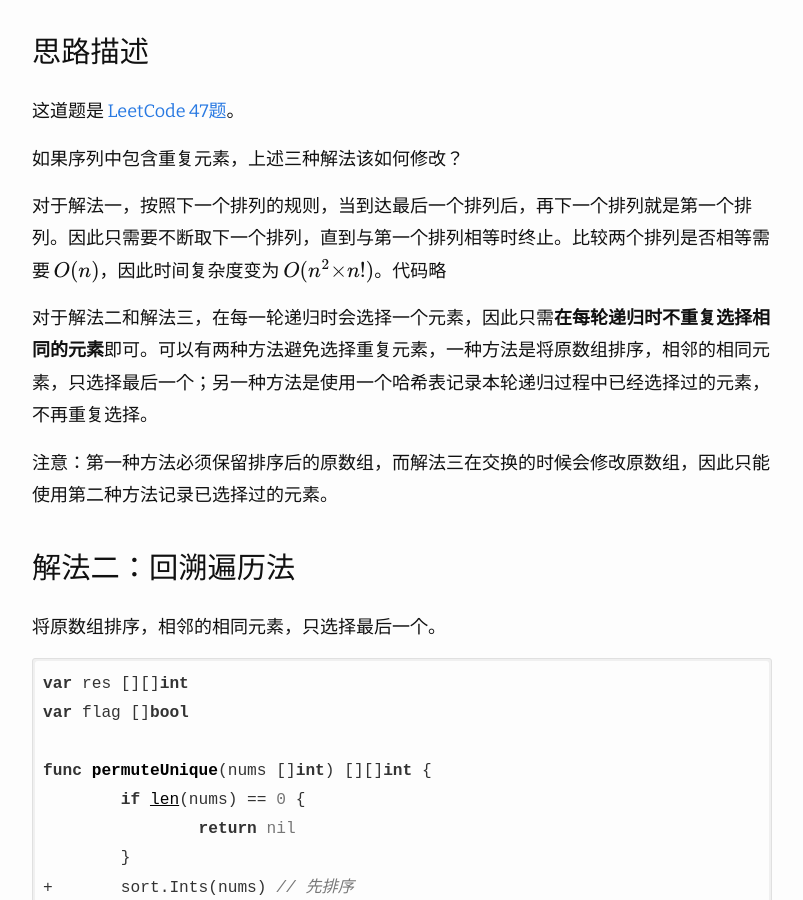
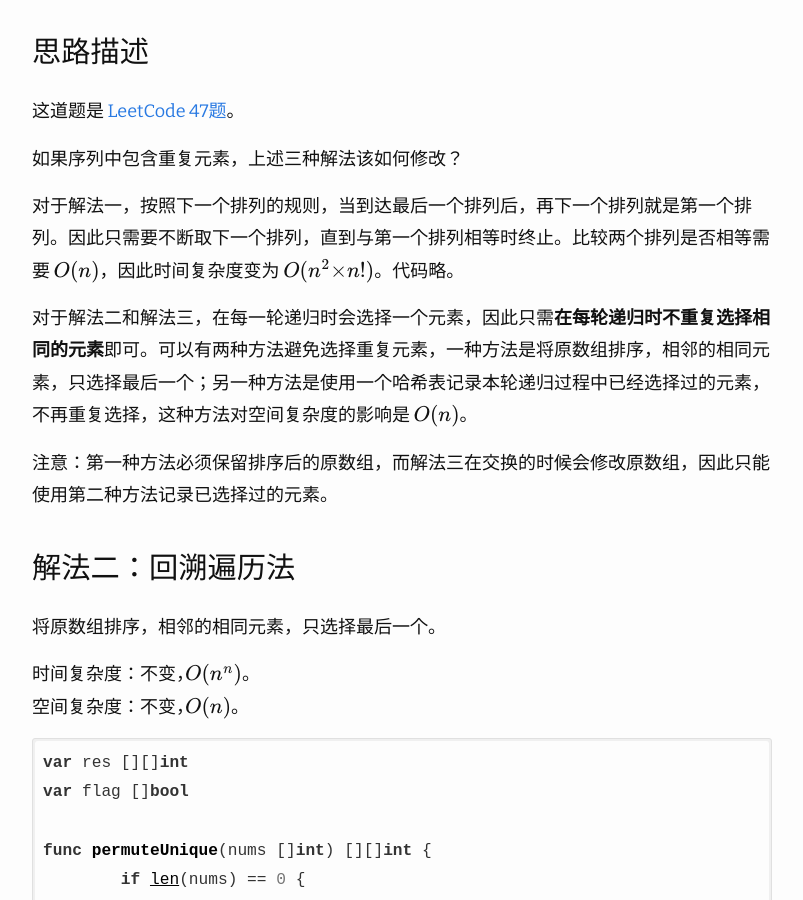
Before and after one commit to imageslr/blog, a Jekyll site: the page built from _posts/2020-01-27-leetcode-36.md, in a window 1280 px wide and 900 px high, scrolled down 9728 px. Shown: the whole window, without its empty margins (238-1041 px from the left). Built offline with Jekyll 4.4.1, drawn with Linux system fonts in a browser that asks for light colours; nearby versions of some CDN libraries; formulas are drawn with MathJax 3; some of the changed text lies outside the part shown.

Commit message:
update post

````diff
--- a/_posts/2020-01-27-leetcode-36.md
+++ b/_posts/2020-01-27-leetcode-36.md
@@ -272,14 +272,18 @@ func dfs(nums []int, start int) {
 
 如果序列中包含重复元素，上述三种解法该如何修改？
 
-对于解法一，按照下一个排列的规则，当到达最后一个排列后，再下一个排列就是第一个排列。因此只需要不断取下一个排列，直到与第一个排列相等时终止。比较两个排列是否相等需要 $O(n)$，因此时间复杂度变为 $O(n^2 ×n!)$。代码略
+对于解法一，按照下一个排列的规则，当到达最后一个排列后，再下一个排列就是第一个排列。因此只需要不断取下一个排列，直到与第一个排列相等时终止。比较两个排列是否相等需要 $O(n)$，因此时间复杂度变为 $O(n^2 ×n!)$。代码略。
 
-对于解法二和解法三，在每一轮递归时会选择一个元素，因此只需**在每轮递归时不重复选择相同的元素**即可。可以有两种方法避免选择重复元素，一种方法是将原数组排序，相邻的相同元素，只选择最后一个；另一种方法是使用一个哈希表记录本轮递归过程中已经选择过的元素，不再重复选择。
+对于解法二和解法三，在每一轮递归时会选择一个元素，因此只需**在每轮递归时不重复选择相同的元素**即可。可以有两种方法避免选择重复元素，一种方法是将原数组排序，相邻的相同元素，只选择最后一个；另一种方法是使用一个哈希表记录本轮递归过程中已经选择过的元素，不再重复选择，这种方法对空间复杂度的影响是 $O(n)$。
 
 注意：第一种方法必须保留排序后的原数组，而解法三在交换的时候会修改原数组，因此只能使用第二种方法记录已选择过的元素。
 
 ### 解法二：回溯遍历法
 将原数组排序，相邻的相同元素，只选择最后一个。
+
+时间复杂度：不变，$O(n^n)$。
+空间复杂度：不变，$O(n)$。
+
 ```go
 var res [][]int
 var flag []bool
@@ -319,6 +323,10 @@ func dfs(nums, cur []int) {
 
 ### 解法三：递归交换法
 使用一个哈希表记录本轮递归过程中已经选择过的元素，不再重复选择。
+
+时间复杂度：不变，$O(\sum_{k = 1}^{n}{A_n^k})$。
+空间复杂度：从 $O(n)$ 变为 $O(n^2)$。
+
 ```go
 var res [][]int
 
@@ -326,7 +334,7 @@ func permuteUnique(nums []int) [][]int {
 	if len(nums) == 0 {
 		return nil
 	}
-	sort.Ints(nums) // 先排序
++	sort.Ints(nums) // 先排序
 	res = [][]int{}
 	dfs(nums, 0)
 	return res
@@ -339,12 +347,12 @@ func dfs(nums []int, start int) {
 		res = append(res, tmp)
 		return
 	}
-	selected := map[int]bool{}
-	for i := start; i < len(nums); i++ {
-		if _, ok := selected[nums[i]]; ok { // 已经选择过的就不再选择
-			continue
-		}
-		selected[nums[i]] = true
++	selected := map[int]bool{}
++	for i := start; i < len(nums); i++ {
++		if _, ok := selected[nums[i]]; ok { // 已经选择过的就不再选择
++			continue
++		}
++		selected[nums[i]] = true
 		nums[start], nums[i] = nums[i], nums[start]
 		dfs(nums, start+1)
 		nums[start], nums[i] = nums[i], nums[start]
````
